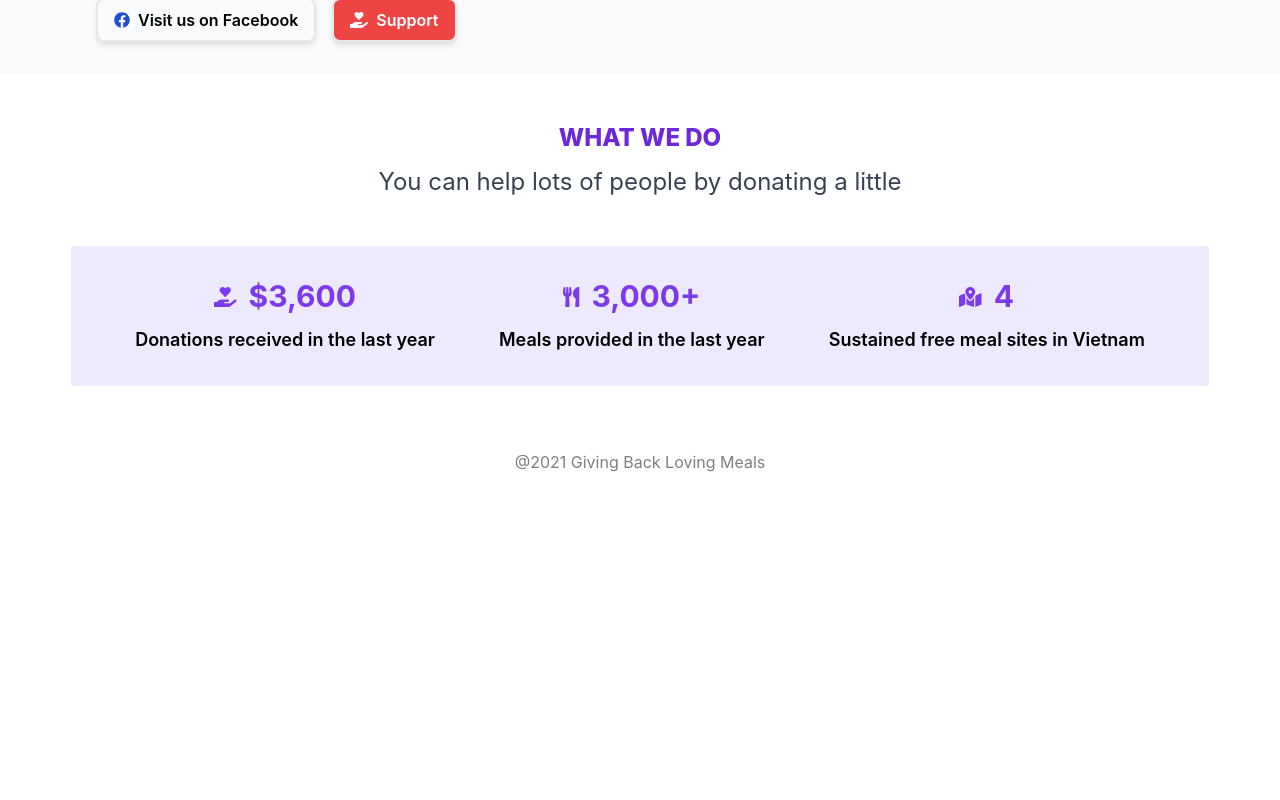
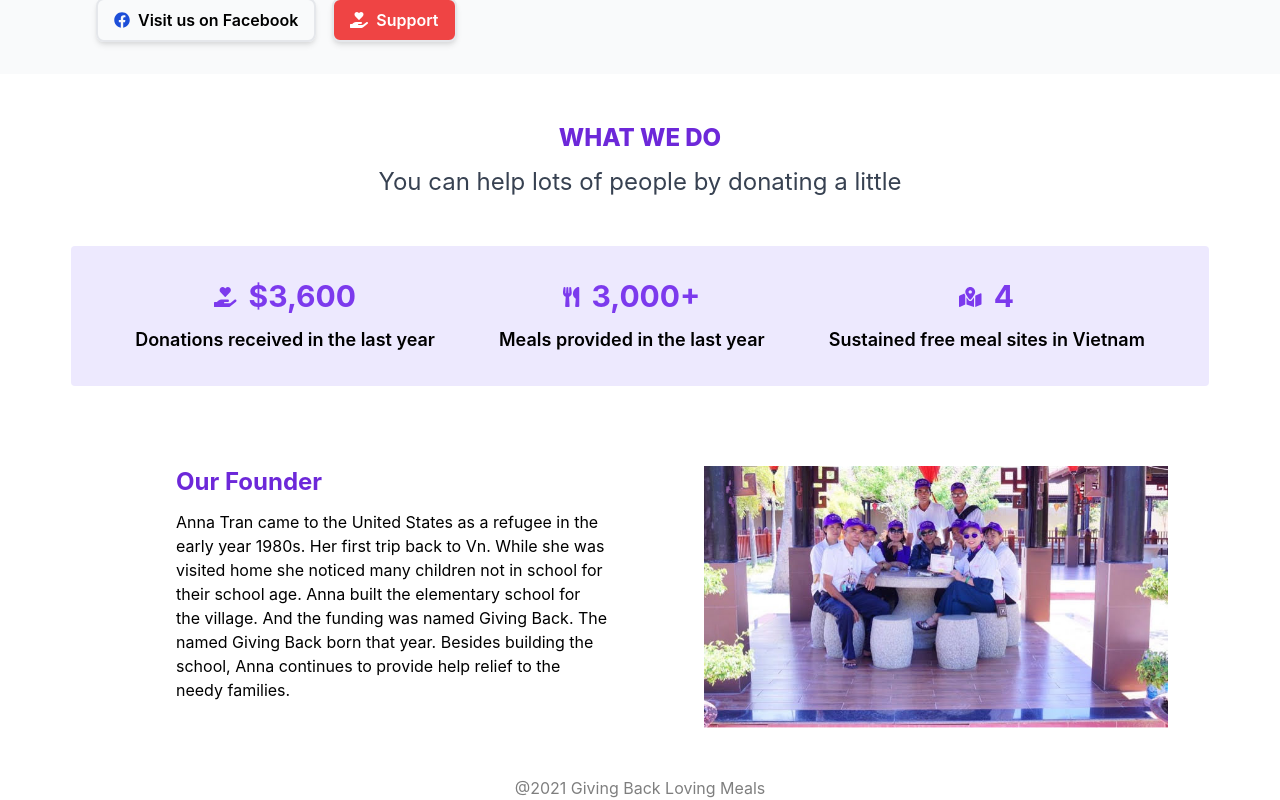
Before and after one commit to scottquach/Giving-Back-Loving-Meals-Charity, a React (Create React App) app: page / in a window 1280 px wide. Shown: the part 442-1242 px from the top of the page. Before the commit the page ends 916 px from the top, so only its background shows below. Built offline with nearby package versions, Linux system fonts and the light colour scheme.

Commit message:
Added our founder section to landing

```diff
--- /dev/null
+++ b/src/components/OurFounder.js
@@ -0,0 +1,20 @@
+import TeamPhoto from '../images/about_team.jpg';
+
+const OurFounder = () => {
+    return (
+        <div className="grid grid-rows-2 grid-cols-1 md:grid-rows-1 md:grid-cols-2 px-8 md:px-44 mb-12">
+            <div className="flex flex-col items-start md:mr-8">
+                <div className="font-bold text-2xl mb-3 mt-8 text-purple-700">Our Founder</div>
+                <div>
+                    Anna Tran came to the United States as a refugee in the early year 1980s. Her first trip back to Vn. While she
+                    was visited home she noticed many children not in school for their school age. Anna built the elementary
+                    school for the village. And the funding was named Giving Back. The named Giving Back born that year. Besides
+                    building the school, Anna continues to provide help relief to the needy families.
+                </div>
+            </div>
+            <img className="mt-8 md:ml-16" src={TeamPhoto} />
+        </div>
+    );
+};
+
+export default OurFounder;
--- a/src/components/Stats.js
+++ b/src/components/Stats.js
@@ -6,7 +6,7 @@ import { faHandHoldingHeart } from '@fortawesome/free-solid-svg-icons';
 
 const StatsList = (props) => {
     return (
-        <div className="mb-16">
+        <div className="mb-12">
             <div className="flex flex-col items-center mt-12">
                 <div className="font-extrabold text-2xl mb-3 text-purple-700">WHAT WE DO</div>
                 <div className="text-2xl text-gray-700 mb-4 text-center">You can help lots of people by donating a little</div>
--- a/src/pages/Landing.js
+++ b/src/pages/Landing.js
@@ -1,6 +1,7 @@
 import Footer from "../components/Footer";
 import Hero from "../components/Hero";
 import { StatsList } from "../components/Stats";
+import  OurFounder from "../components/OurFounder";
 
 const Landing = () => {
     return (
@@ -11,6 +12,7 @@ const Landing = () => {
             <div className="flex flex-1 justify-center items-center">
                 <StatsList></StatsList>
             </div>
+            <OurFounder></OurFounder>
             <Footer></Footer>
         </div>
     );
```
